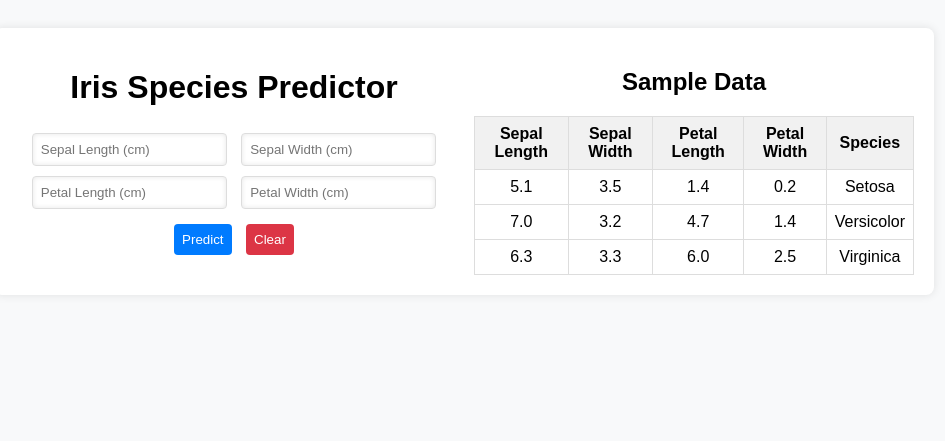
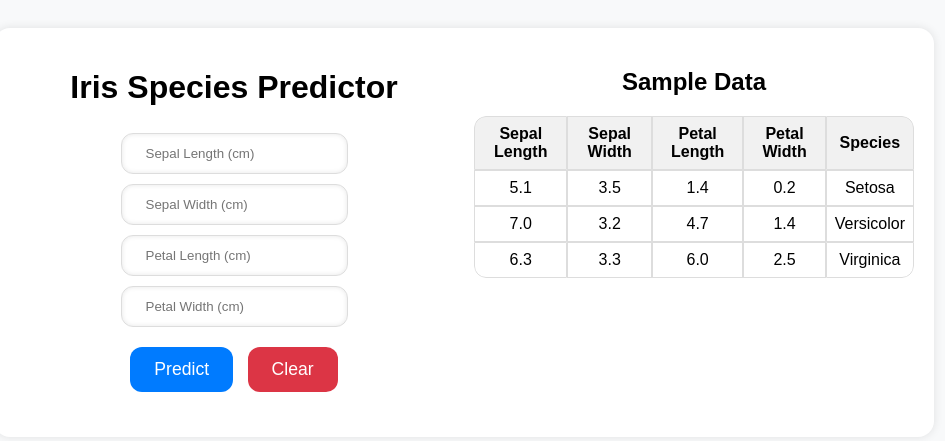
Before and after one commit to SalasNorman/iris-ml-app, a Flask app: page / in a window 1280 px wide. Shown: the top 441 px of the page, without its empty margins (176-1121 px from the left). Run offline with Flask 3, Linux system fonts and the light colour scheme; parts of the project's set-up code (start-up, migrations or seed data) failed here and were passed over.

Commit message:
Initial commit

```diff
--- a/app/app.py
+++ b/app/app.py
@@ -2,6 +2,10 @@ from flask import Flask, request, jsonify, render_template
 import pickle
 import numpy as np
 import os
+import logging
+
+# Configure logging for debugging
+logging.basicConfig(level=logging.DEBUG)
 
 # Define the path to the model
 MODEL_PATH = os.path.join(os.path.dirname(__file__), "../data/model.pkl")
@@ -21,24 +25,57 @@ app = Flask(__name__)
 def home():
     return render_template("index.html")
 
-# Prediction route
+# Prediction route with enhanced validation and user-friendly error
 @app.route("/predict", methods=["POST"])
 def predict():
     try:
-        # Get input data from form
-        data = [float(x) for x in request.form.values()]
+        # Get input data from form and validate
+        data = []
+        expected_fields = ["sepal_length", "sepal_width", "petal_length", "petal_width"]
+
+        # Check if all required fields are present
+        for field in expected_fields:
+            if field not in request.form:
+                return render_template("index.html", error_message="All fields are required")
+
+        # Convert and validate each input
+        for field, value in request.form.items():
+            if not value.strip():  # Check for empty strings
+                return render_template("index.html", error_message=f"{field.replace('_', ' ').title()} cannot be empty")
+            if not value.replace(".", "").replace("-", "").isdigit():  # Allow decimals and negatives
+                return render_template("index.html", error_message="Numbers can only be entered")
+            data.append(float(value))
+
+        # Ensure exactly 4 features
+        if len(data) != 4:
+            return render_template("index.html", error_message="Exactly 4 inputs are required")
+
+        # Convert to numpy array for prediction
         features = np.array(data).reshape(1, -1)
+        logging.debug(f"Features: {features}")
+
+        # Make prediction
         species_map = {0: "setosa", 1: "versicolor", 2: "virginica"}
         prediction = model.predict(features)[0]
         prediction_text = species_map.get(prediction, "Unknown species")
+        logging.debug(f"Prediction: {prediction_text}")
 
         # Map prediction to corresponding image
         image_path = f"/static/images/{prediction_text.lower()}.png"
 
-        # Render template with prediction and image
-        return render_template("index.html", prediction_text=f"Predicted Species: {prediction_text}", image_path=image_path)
+        # Verify image exists (optional debug step)
+        if not os.path.exists(os.path.join(app.static_folder, "images", f"{prediction_text.lower()}.png")):
+            logging.warning(f"Image not found: {image_path}")
+
+        # Render template with prediction and image (clear error message)
+        return render_template("index.html", prediction_text=f"Predicted Species: {prediction_text}", image_path=image_path, error_message=None)
+
+    except ValueError as ve:
+        logging.error(f"ValueError: {str(ve)}")
+        return render_template("index.html", error_message="Numbers can only be entered")
     except Exception as e:
-        return jsonify({"error": str(e)})
+        logging.error(f"Unexpected error: {str(e)}")
+        return render_template("index.html", error_message="An error occurred. Please try again")
 
 # Run the Flask app
 if __name__ == "__main__":
--- a/app/templates/index.html
+++ b/app/templates/index.html
@@ -1,6 +1,5 @@
 <!DOCTYPE html>
 <html lang="en">
-
 <head>
     <meta charset="UTF-8">
     <meta name="viewport" content="width=device-width, initial-scale=1.0">
@@ -16,7 +15,7 @@
         .container {
             background-color: #fff;
             padding: 20px;
-            border-radius: 8px;
+            border-radius: 16px; /* iPhone-like curve for the main container */
             box-shadow: 0 0 10px rgba(0, 0, 0, 0.1);
             max-width: 900px;
             margin: auto;
@@ -36,13 +35,13 @@
         input,
         button {
             margin: 5px 5px;
-            padding: 8px;
+            padding: 12px 24px; /* Keeping the larger button size from the last update */
             transition: all 0.3s ease;
+            border-radius: 12px; /* Rounded corners for inputs and buttons */
         }
 
         input {
             border: 1px solid #ddd;
-            border-radius: 4px;
             box-shadow: inset 0 0 5px rgba(0, 0, 0, 0.1);
         }
 
@@ -60,17 +59,19 @@
             from {
                 opacity: 0;
             }
-
             to {
                 opacity: 1;
             }
         }
 
         table {
-            border-collapse: collapse;
+            border-collapse: separate; /* Needed for border-radius on table cells */
+            border-spacing: 0;
             width: 100%;
             cursor: pointer;
             margin-top: 10px;
+            border-radius: 12px; /* Rounded corners for the entire table */
+            overflow: hidden; /* Ensures rounded corners apply to the table */
         }
 
         th,
@@ -78,6 +79,7 @@
             border: 1px solid #ddd;
             padding: 8px;
             transition: background-color 0.3s ease;
+            border-radius: 0; /* Remove default border-radius on cells to allow table-level radius */
         }
 
         th {
@@ -85,36 +87,57 @@
         }
 
         tr:hover {
-            background-color: #f0f8ff;
+            background-color: #d4edda; /* Soft green highlight for nature-inspired look */
+            transform: scale(1.02); /* Slight scale for a subtle pop */
+            transition: all 0.3s ease;
         }
 
         tr:active {
-            background-color: #e0f7fa;
+            background-color: #c3e6cb; /* Slightly darker green for active state */
+        }
+
+        /* Ensure table corners are rounded */
+        tr:first-child th:first-child {
+            border-top-left-radius: 12px;
+        }
+        tr:first-child th:last-child {
+            border-top-right-radius: 12px;
+        }
+        tr:last-child td:first-child {
+            border-bottom-left-radius: 12px;
+        }
+        tr:last-child td:last-child {
+            border-bottom-right-radius: 12px;
         }
 
         button {
+            font-size: 1.1rem; /* Keeping the larger font size from the last update */
+            border: none;
+            cursor: pointer;
+            position: relative;
+            overflow: hidden;
+        }
+
+        button[type="submit"] {
             background-color: #007bff;
             color: white;
-            border: none;
-            cursor: pointer;
-            border-radius: 4px;
-            position: relative;
-            overflow: hidden;
-            margin: 0 5px;
         }
 
-        button:hover {
+        button[type="submit"]:hover {
             background-color: #0056b3;
-            transform: scale(1.05);
+            transform: scale(1.1) rotate(2deg); /* Pop effect with scale and slight tilt */
+            box-shadow: 0 5px 15px rgba(0, 123, 255, 0.5); /* Glowing blue shadow */
         }
 
         .clear-button {
             background-color: #dc3545;
+            color: white;
         }
 
         .clear-button:hover {
             background-color: #c82333;
-            transform: scale(1.05);
+            transform: scale(1.1) rotate(-2deg); /* Pop effect with scale and opposite tilt */
+            box-shadow: 0 5px 15px rgba(220, 53, 69, 0.5); /* Glowing red shadow */
         }
 
         button:active::after {
@@ -144,6 +167,12 @@
         .button-group {
             margin-top: 10px;
         }
+
+        .error-message {
+            color: #dc3545;
+            font-size: 16px;
+            margin-top: 10px;
+        }
     </style>
     <script>
         function fillInputs(sepalL, sepalW, petalL, petalW) {
@@ -153,9 +182,7 @@
                 document.getElementById("petal_length"),
                 document.getElementById("petal_width")
             ];
-
             const values = [sepalL, sepalW, petalL, petalW];
-
             inputs.forEach((input, index) => {
                 input.classList.remove("typing");
                 setTimeout(() => {
@@ -163,6 +190,8 @@
                     input.classList.add("typing");
                 }, 100 * index);
             });
+            // Clear any existing error message after filling inputs
+            document.querySelector('.error-message').textContent = '';
         }
 
         function clearInputs() {
@@ -171,10 +200,11 @@
                 input.value = '';
                 input.classList.remove("typing");
             });
+            // Clear any existing error message
+            document.querySelector('.error-message').textContent = '';
         }
     </script>
 </head>
-
 <body>
     <div class="container">
         <div class="form-section">
@@ -189,6 +219,11 @@
                     <button type="button" class="clear-button" onclick="clearInputs()">Clear</button>
                 </div>
             </form>
+            <div class="error-message">
+                {% if error_message %}
+                {{ error_message }}
+                {% endif %}
+            </div>
             <div class="prediction-image">
                 {% if prediction_text %}
                 <img src="{{ image_path }}" alt="{{ prediction_text }}">
@@ -198,25 +233,12 @@
         <div class="table-section">
             <h2>Sample Data</h2>
             <table>
-                <tr>
-                    <th>Sepal Length</th>
-                    <th>Sepal Width</th>
-                    <th>Petal Length</th>
-                    <th>Petal Width</th>
-                    <th>Species</th>
-                </tr>
-                <tr onclick="fillInputs(5.1, 3.5, 1.4, 0.2)">
-                    <td>5.1</td><td>3.5</td><td>1.4</td><td>0.2</td><td>Setosa</td>
-                </tr>
-                <tr onclick="fillInputs(7.0, 3.2, 4.7, 1.4)">
-                    <td>7.0</td><td>3.2</td><td>4.7</td><td>1.4</td><td>Versicolor</td>
-                </tr>
-                <tr onclick="fillInputs(6.3, 3.3, 6.0, 2.5)">
-                    <td>6.3</td><td>3.3</td><td>6.0</td><td>2.5</td><td>Virginica</td>
-                </tr>
+                <tr><th>Sepal Length</th><th>Sepal Width</th><th>Petal Length</th><th>Petal Width</th><th>Species</th></tr>
+                <tr onclick="fillInputs(5.1, 3.5, 1.4, 0.2)"><td>5.1</td><td>3.5</td><td>1.4</td><td>0.2</td><td>Setosa</td></tr>
+                <tr onclick="fillInputs(7.0, 3.2, 4.7, 1.4)"><td>7.0</td><td>3.2</td><td>4.7</td><td>1.4</td><td>Versicolor</td></tr>
+                <tr onclick="fillInputs(6.3, 3.3, 6.0, 2.5)"><td>6.3</td><td>3.3</td><td>6.0</td><td>2.5</td><td>Virginica</td></tr>
             </table>
         </div>
     </div>
 </body>
-
 </html>
```
Also changed, not shown: README.md.
